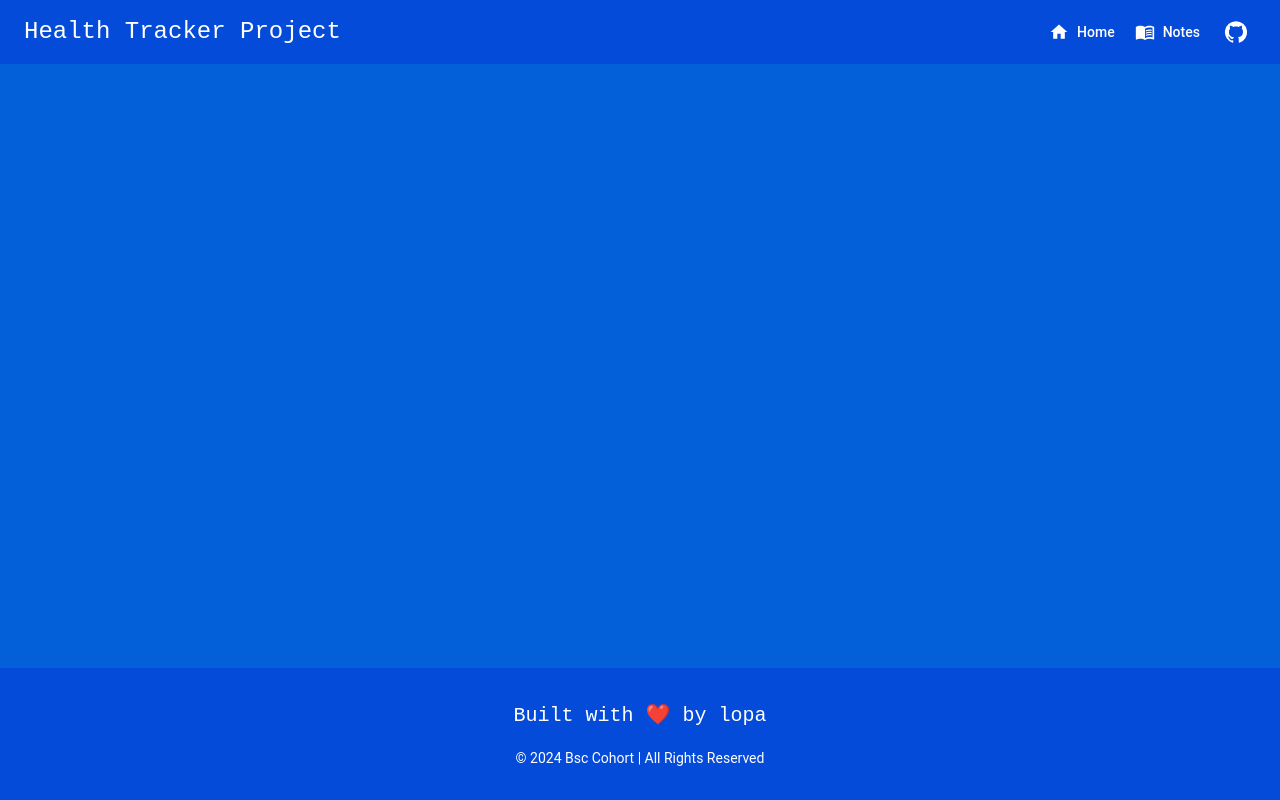
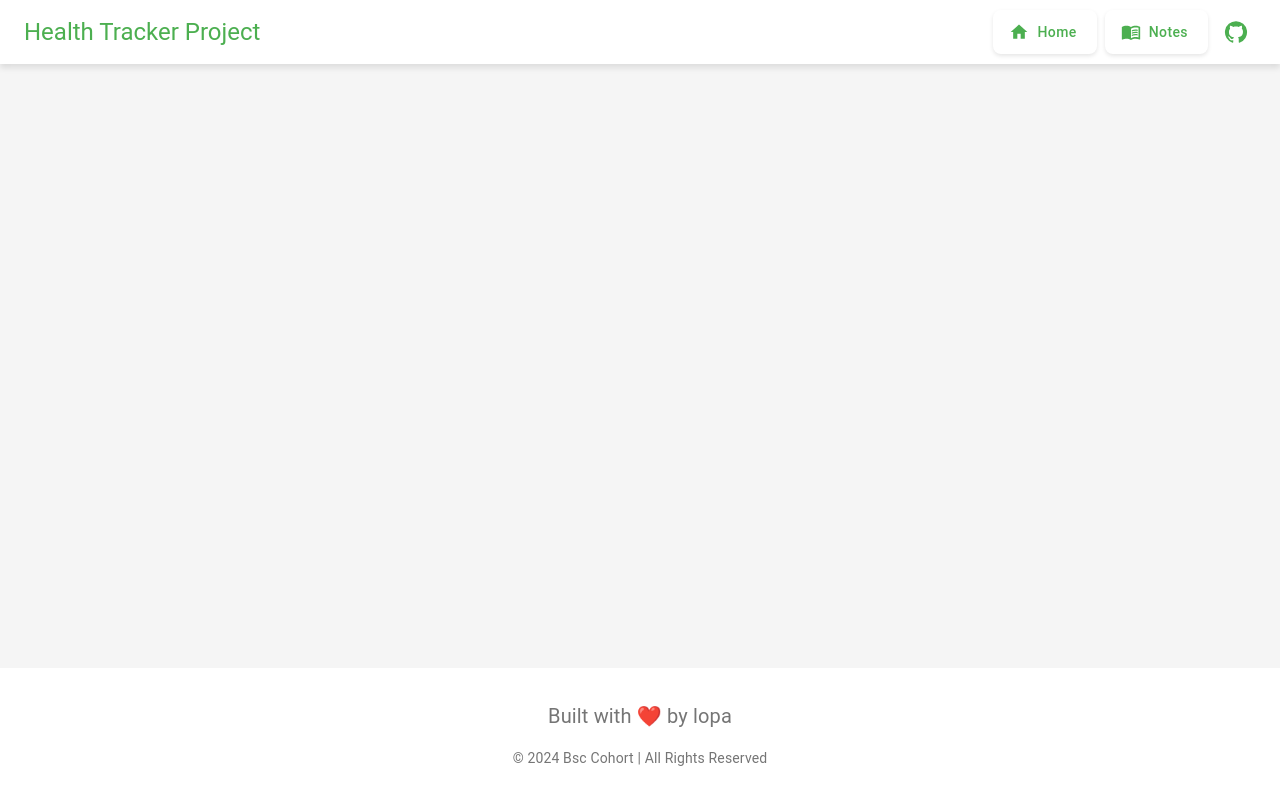
Before and after one commit to lopa9/HealthTracker, a React (Create React App) app in the folder frontend/client/: page / in a window 1280 px wide. Built offline with nearby package versions, Linux system fonts and the light colour scheme.

Commit message:
theme added

```diff
--- a/frontend/client/src/App.js
+++ b/frontend/client/src/App.js
@@ -3,7 +3,7 @@ import React from 'react';
 import { BrowserRouter as Router, Route, Routes } from 'react-router-dom';
 import { ThemeProvider } from '@mui/material/styles';
 import { CssBaseline, Box } from '@mui/material';
-import CustomTheme from './theme/CustomTheme';
+import fitPulse from './theme/fitPulse';
 
 import Navbar from './components/Navbar';
 import Footer from './components/Footer';
@@ -16,7 +16,7 @@ import Footer from './components/Footer';
 
 const App = () => {
   return (
-    <ThemeProvider theme={CustomTheme}>
+    <ThemeProvider theme={fitPulse}>
     <CssBaseline />
 
      <Router>
--- a/frontend/client/src/theme/CustomTheme.js
+++ /dev/null
@@ -1,96 +0,0 @@
-// src/theme/rosepine.js
-import { createTheme } from '@mui/material/styles';
-
-const rosePineColors = {
-  base: '#0460D9',
-  surface: '#044BD9',
-  overlay: '#26233a',
-  muted: '#6e6a86',
-  subtle: '#FFFFFF',
-  text: '#FFFFFF',
-  love: '#eb6f92',
-  warning: '#FF0000',
-  rose: '#FFFFFF',
-  pine: '#31748f',
-  foam: '#9ccfd8',
-  iris: '#c4a7e7',
-  highlightLow: '#21202e',
-  highlightMed: '#403d52',
-  highlightHigh: '#524f67',
-};
-
-const rosePineTheme = createTheme({
-  palette: {
-    mode: 'dark',
-    background: {
-      default: rosePineColors.base,
-      paper: rosePineColors.surface,
-    },
-    primary: {
-      main: rosePineColors.rose,
-    },
-    secondary: {
-      main: rosePineColors.pine,
-    },
-    error: {
-      main: rosePineColors.love,
-    },
-    warning: {
-      main: rosePineColors.warning,
-    },
-    info: {
-      main: rosePineColors.foam,
-    },
-    success: {
-      main: rosePineColors.pine,
-    },
-    text: {
-      primary: rosePineColors.text,
-      secondary: rosePineColors.subtle,
-    },
-  },
-  typography: {
-    fontFamily: '"Fira Sans", "Roboto", "Helvetica", "Arial", sans-serif',
-    h1: {
-      fontFamily: '"Space Mono", monospace',
-    },
-    h2: {
-      fontFamily: '"Space Mono", monospace',
-    },
-    h3: {
-      fontFamily: '"Space Mono", monospace',
-    },
-    h4: {
-      fontFamily: '"Space Mono", monospace',
-    },
-    h5: {
-      fontFamily: '"Space Mono", monospace',
-    },
-    h6: {
-      fontFamily: '"Space Mono", monospace',
-    },
-  },
-  components: {
-    MuiAppBar: {
-      styleOverrides: {
-        root: {
-          backgroundColor: rosePineColors.surface,
-        },
-      },
-    },
-    MuiButton: {
-      styleOverrides: {
-        root: {
-          textTransform: 'none',
-        },
-      },
-    },
-    MuiCssBaseline: {
-      styleOverrides: `
-        @import url('https://fonts.googleapis.com/css2?family=Fira+Sans:wght@300;400;500;700&family=Space+Mono:wght@400;700&display=swap');
-      `,
-    }
-  },
-});
-
-export default rosePineTheme;
--- /dev/null
+++ b/frontend/client/src/theme/fitPulse.js
@@ -0,0 +1,105 @@
+import { createTheme } from '@mui/material/styles';
+
+const fitPulseColors = {
+  base: '#f5f5f5',          // Soft light grey for the base background
+  surface: '#ffffff',       // Clean white surface for cards and app bars
+  overlay: '#e0e0e0',       // Light grey for overlays and backgrounds
+  muted: '#9e9e9e',         // Muted gray for less important text
+  subtle: '#757575',        // Subtle gray for secondary text
+  text: '#212121',          // Dark gray for main text
+  love: '#e57373',          // Soft red for error or alerts
+  gold: '#ffb74d',          // Warm yellow-gold for warnings or highlights
+  rose: '#4caf50',          // Green for primary action buttons and highlights
+  pine: '#388e3c',          // Dark green for secondary elements (like success actions)
+  foam: '#81d4fa',          // Soft light blue for info elements and highlights
+  iris: '#9c27b0',          // Vibrant purple for accent colors
+  highlightLow: '#fafafa',  // Very light highlight for subtle elements
+  highlightMed: '#eeeeee',  // Medium light highlight for more prominent elements
+  highlightHigh: '#bdbdbd', // High light gray for sections with more attention
+};
+
+const fitPulseTheme = createTheme({
+  palette: {
+    mode: 'light',  // Light mode to evoke energy, brightness, and positivity
+    background: {
+      default: fitPulseColors.base,
+      paper: fitPulseColors.surface,
+    },
+    primary: {
+      main: fitPulseColors.rose,  // Energizing green as the primary color
+    },
+    secondary: {
+      main: fitPulseColors.pine,  // Dark green for secondary elements
+    },
+    error: {
+      main: fitPulseColors.love,  // Soft red for errors and alerts
+    },
+    warning: {
+      main: fitPulseColors.gold,  // Gold for warning messages
+    },
+    info: {
+      main: fitPulseColors.foam,  // Light blue for informational messages
+    },
+    success: {
+      main: fitPulseColors.pine,  // Dark green for success actions
+    },
+    text: {
+      primary: fitPulseColors.text,  // Dark text for readability
+      secondary: fitPulseColors.subtle,  // Lighter text for less important info
+    },
+  },
+  typography: {
+    fontFamily: '"Roboto", "Helvetica", "Arial", sans-serif',  // Clean, modern sans-serif font
+    h1: {
+      fontFamily: '"Roboto", sans-serif',
+      fontWeight: 700,
+    },
+    h2: {
+      fontFamily: '"Roboto", sans-serif',
+      fontWeight: 600,
+    },
+    h3: {
+      fontFamily: '"Roboto", sans-serif',
+      fontWeight: 500,
+    },
+    h4: {
+      fontFamily: '"Roboto", sans-serif',
+      fontWeight: 500,
+    },
+    h5: {
+      fontFamily: '"Roboto", sans-serif',
+      fontWeight: 400,
+    },
+    h6: {
+      fontFamily: '"Roboto", sans-serif',
+      fontWeight: 400,
+    },
+  },
+  components: {
+    MuiAppBar: {
+      styleOverrides: {
+        root: {
+          backgroundColor: fitPulseColors.surface,  // Light background for the app bar
+          boxShadow: '0 4px 6px rgba(0, 0, 0, 0.1)',  // Subtle shadow effect
+        },
+      },
+    },
+    MuiButton: {
+      styleOverrides: {
+        root: {
+          textTransform: 'none',  // No uppercase transformation for buttons
+          borderRadius: '8px',     // Rounded corners for a modern look
+          padding: '10px 20px',    // Comfortable padding for clickable buttons
+          boxShadow: '0 2px 4px rgba(0, 0, 0, 0.1)', // Subtle shadow for depth
+        },
+      },
+    },
+    MuiCssBaseline: {
+      styleOverrides: `
+        @import url('https://fonts.googleapis.com/css2?family=Roboto:wght@400;500;700&display=swap');
+      `,
+    },
+  },
+});
+
+export default fitPulseTheme;
```
